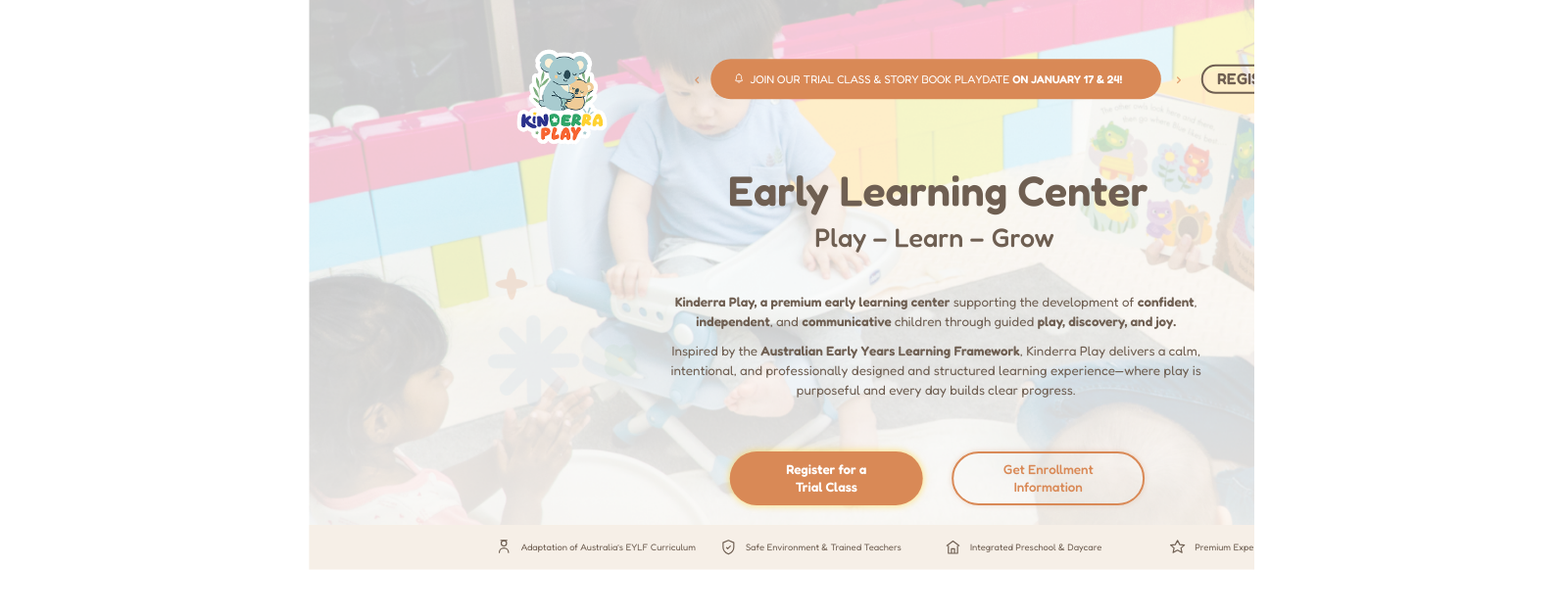
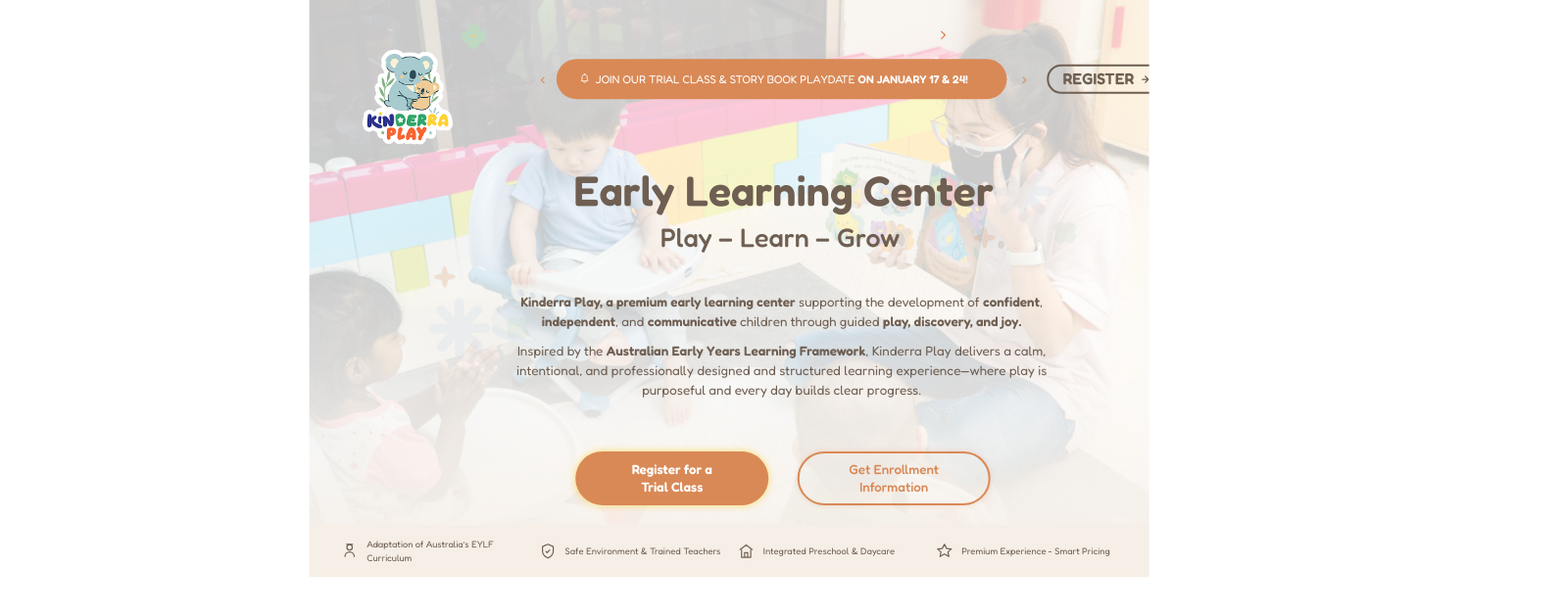
Before and after one commit to Elwass/kinderplay.git.io, a React (Vite) app: page / in a window 1280 px wide. Shown: the top 628 px of the page at 98% size, 1595 px wide, since content can reach past the window. Built offline with nearby package versions, Linux system fonts and the light colour scheme.

Commit message:
Center ui-scale with scale-first transform

```diff
--- a/src/components/sections/Hero.tsx
+++ b/src/components/sections/Hero.tsx
@@ -3,12 +3,13 @@ import logo from "../../assets/kinderra-logo.png";
 
 const Hero = () => {
   return (
-    <section className="relative w-full min-h-screen overflow-hidden">
-      <div
-        className="absolute inset-0 bg-cover bg-center bg-no-repeat"
-        style={{ backgroundImage: `url(${heroBg})` }}
+    <section className="relative h-screen w-screen overflow-hidden">
+      <img
+        src={heroBg}
+        alt="Kinderra Play background"
+        className="absolute inset-0 h-full w-full object-cover"
       />
-      <div className="relative z-10 mx-auto min-h-screen w-full max-w-[1440px]">
+      <div className="relative z-10 h-full w-full">
         <img
           src={logo}
           alt="Kinderra Play"
--- a/src/index.css
+++ b/src/index.css
@@ -10,9 +10,10 @@
 }
 
 html,
-body {
-  height: auto;
-  overflow-y: auto;
+body,
+#root {
+  width: 100%;
+  height: 100%;
 }
 
 body {
@@ -38,11 +39,12 @@ body {
 
 @layer utilities {
   .ui-scale {
-    transform: scale(var(--ui-scale));
+    position: relative;
+    left: 50%;
     transform-origin: top center;
-    width: calc(100% / var(--ui-scale));
+    transform: scale(var(--ui-scale)) translateX(-50%);
+    width: calc(100vw / var(--ui-scale));
     min-height: calc(100vh / var(--ui-scale));
-    margin: 0 auto;
     overflow-x: hidden;
   }
 }
--- a/src/pages/LandingPage.tsx
+++ b/src/pages/LandingPage.tsx
@@ -3,7 +3,7 @@ import Hero from "../components/sections/Hero";
 
 const LandingPage = () => {
   return (
-    <div className="min-h-screen bg-[#FFFFFF] font-fredoka text-text">
+    <div className="min-h-screen w-screen overflow-x-hidden bg-[#FFFFFF] font-fredoka text-text">
       <Hero />
       <FeaturesBar />
     </div>
```
